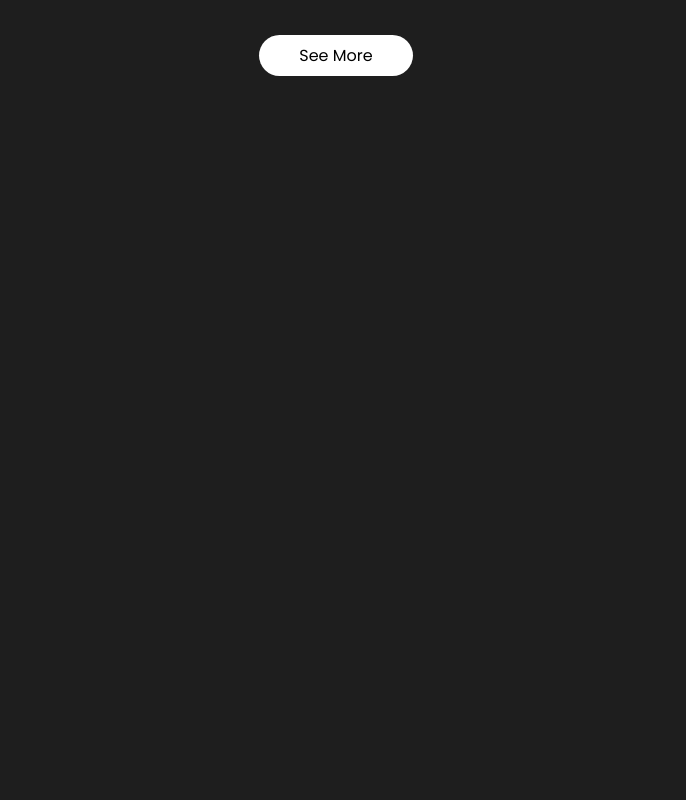
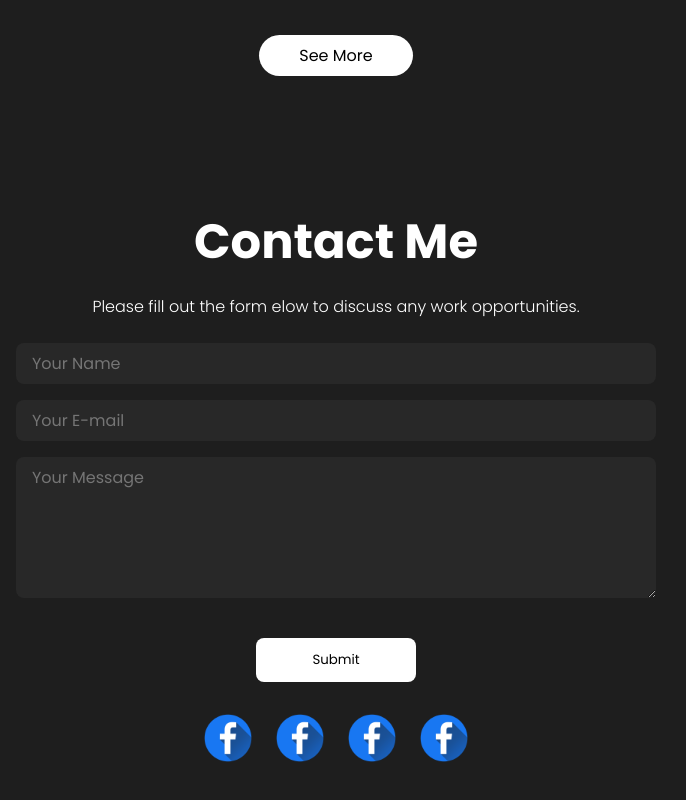
Before and after one commit to Gasan33/Portofilo, a React (Create React App) app: page / in a window 1280 px wide. Shown: the part 2539-3339 px from the top of the page, without its empty margins (304-990 px from the left). Before the commit the page ends 2663 px from the top, so only its background shows below. Built offline with nearby package versions, Linux system fonts and the light colour scheme.

Commit message:
Create and Style Contact section component

```diff
--- a/src/App.js
+++ b/src/App.js
@@ -2,6 +2,7 @@ import Navbar from "./component/NavBar/navbar";
 import Intro from "./component/Intro/intro";
 import Skills from "./component/Skills/skills";
 import Works from "./component/Works/works";
+import Contact from "./component/Contact/contact";
 
 function App() {
   return (
@@ -10,6 +11,7 @@ function App() {
       <Intro />
       <Skills />
       <Works />
+      <Contact />
     </div>
   );
 }
--- /dev/null
+++ b/src/component/Contact/contact.css
@@ -0,0 +1,92 @@
+#contactPage {
+    min-height: calc(100vh - 4rem);
+    width: 100vw;
+    max-width: 60rem;
+    margin: 0 auto;
+    text-align: center;
+    display: flex;
+    flex-direction: column;
+    align-items: center;
+    justify-content: center;
+}
+
+.contactPageTitle {
+    font-size: 3rem;
+    margin-bottom: 1rem;
+}
+
+.clientDesc {
+    font-weight: 300;
+    font-size: 1rem;
+
+}
+
+.clientImgs {
+    margin: 1rem 0;
+    display: flex;
+    flex-wrap: wrap;
+
+}
+
+.clientImg {
+    object-fit: cover;
+    width: 23%;
+    min-width: 9rem;
+    margin: auto;
+    padding: 0.25rem;
+}
+
+#clients {
+    padding: 2rem;
+}
+
+.contactDesc {
+    padding: 1rem;
+    font-size: medium;
+    font-weight: 300;
+
+}
+
+.contactForm {
+    margin: 1rem;
+    display: flex;
+    flex-direction: column;
+    align-items: center;
+    justify-content: center;
+    width: 90vw;
+    max-width: 60rem;
+}
+
+.name,
+.email,
+.msg {
+    font-size: medium;
+    width: 100%;
+    max-width: 40rem;
+    margin: 0.5rem;
+    padding: 0.5rem 1rem;
+    color: white;
+    border: none;
+    border-radius: 0.5rem;
+    background: rgb(40, 40, 40);
+}
+
+.submitBtn {
+    background: white;
+    border: none;
+    padding: 0.75rem 3.5rem;
+    border-radius: 0.5rem;
+    margin: 2rem;
+}
+
+.links {
+    display: flex;
+    flex-wrap: wrap;
+}
+
+.link {
+    object-fit: cover;
+    height: 3rem;
+    width: 3rem;
+    margin: 0 0.75rem;
+}
--- /dev/null
+++ b/src/component/Contact/contact.js
@@ -0,0 +1,41 @@
+import React from "react";
+import './contact.css';
+import facebook from "../../assets/facebook.png";
+import facebookIcon from "../../assets/facebookIcon.png";
+export default function Contact() {
+    return (
+        <section id="contactPage">
+            {/* <div id="clients">
+                <h1 className="contactPageTitle">My Clients</h1>
+                <p className="clientDesc">
+                    I have had the opportunity to work with a diverse group of companies.
+                    some of the notable companies i have worked with includes
+                </p>
+                <div className="clientImgs">
+                    <img src={facebook} alt="" className="clientImg" />
+                    <img src={facebook} alt="" className="clientImg" />
+                    <img src={facebook} alt="" className="clientImg" />
+                    <img src={facebook} alt="" className="clientImg" />
+
+                </div>
+            </div> */}
+            <div id="contact">
+                <h1 className="contactPageTitle">Contact Me</h1>
+                <span className="contactDesc">Please fill out the form elow to discuss any work opportunities.</span>
+                <form className="contactForm">
+                    <input type="text" className="name" placeholder="Your Name" />
+                    <input type="email" className="email" placeholder="Your E-mail" />
+                    <textarea className="msg" name="message" rows="5" placeholder="Your Message"></textarea>
+                    <button type="submit" value="send" className="submitBtn">Submit</button>
+                    <div className="links">
+                        <img src={facebookIcon} alt="Facbook" className="link" />
+                        <img src={facebookIcon} alt="Facbook" className="link" />
+                        <img src={facebookIcon} alt="Facbook" className="link" />
+                        <img src={facebookIcon} alt="Facbook" className="link" />
+
+                    </div>
+                </form>
+            </div>
+        </section>
+    );
+}
```
Also changed, not shown: src/assets/facebook.png (added), src/assets/facebookIcon.png (added).
